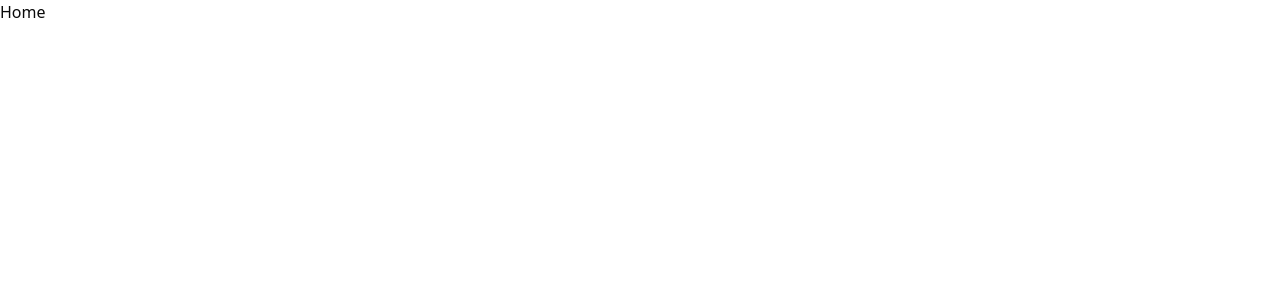
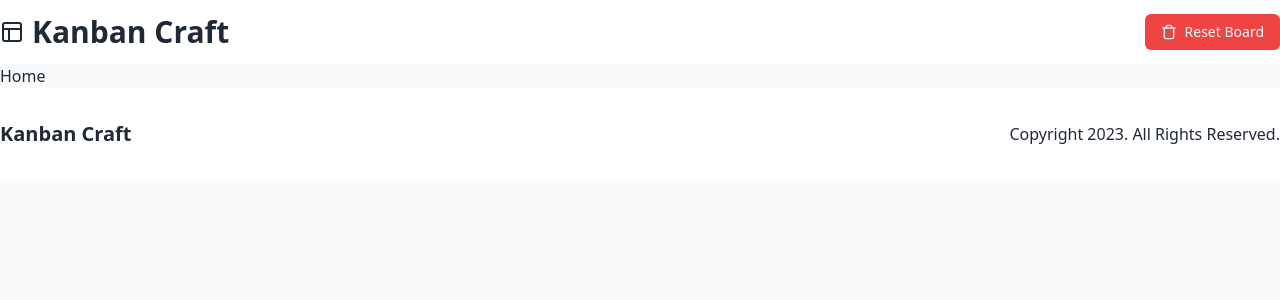
Before and after one commit to kaifayazkhan/kanban-craft, a Next.js app: page / in a window 1280 px wide. Shown: the top 300 px of the page. Built offline with nearby package versions, Linux system fonts and the light colour scheme.

Commit message:
feat: created the basic header and footer

```diff
--- a/src/app/globals.css
+++ b/src/app/globals.css
@@ -4,10 +4,11 @@
 
 @layer base {
   :root {
-    --background: 0 0% 100%;
-    --foreground: 0 0% 3.9%;
-    --card: 0 0% 100%;
-    --card-foreground: 0 0% 3.9%;
+    --background: #f9fafb;
+    --foreground: #1f2937;
+    --secondary-text: #6b7280;
+    --card: #fff;
+    --list: #f3f4f6;
     --popover: 0 0% 100%;
     --popover-foreground: 0 0% 3.9%;
     --primary: 0 0% 9%;
@@ -20,49 +21,17 @@
     --accent-foreground: 0 0% 9%;
     --destructive: 0 84.2% 60.2%;
     --destructive-foreground: 0 0% 98%;
-    --border: 0 0% 89.8%;
+    --border: #f4f4f6;
     --input: 0 0% 89.8%;
     --ring: 0 0% 3.9%;
-    --chart-1: 12 76% 61%;
-    --chart-2: 173 58% 39%;
-    --chart-3: 197 37% 24%;
-    --chart-4: 43 74% 66%;
-    --chart-5: 27 87% 67%;
     --radius: 0.5rem;
-  }
-  .dark {
-    --background: 0 0% 3.9%;
-    --foreground: 0 0% 98%;
-    --card: 0 0% 3.9%;
-    --card-foreground: 0 0% 98%;
-    --popover: 0 0% 3.9%;
-    --popover-foreground: 0 0% 98%;
-    --primary: 0 0% 98%;
-    --primary-foreground: 0 0% 9%;
-    --secondary: 0 0% 14.9%;
-    --secondary-foreground: 0 0% 98%;
-    --muted: 0 0% 14.9%;
-    --muted-foreground: 0 0% 63.9%;
-    --accent: 0 0% 14.9%;
-    --accent-foreground: 0 0% 98%;
-    --destructive: 0 62.8% 30.6%;
-    --destructive-foreground: 0 0% 98%;
-    --border: 0 0% 14.9%;
-    --input: 0 0% 14.9%;
-    --ring: 0 0% 83.1%;
-    --chart-1: 220 70% 50%;
-    --chart-2: 160 60% 45%;
-    --chart-3: 30 80% 55%;
-    --chart-4: 280 65% 60%;
-    --chart-5: 340 75% 55%;
   }
 }
 
+body {
+  background-color: var(--background);
+  color: var(--foreground);
+}
+
 @layer base {
-  * {
-    @apply border-border;
-  }
-  body {
-    @apply bg-background text-foreground;
-  }
 }
--- a/src/app/layout.tsx
+++ b/src/app/layout.tsx
@@ -1,6 +1,8 @@
 import type { Metadata } from 'next';
 import { Geist, Geist_Mono } from 'next/font/google';
 import './globals.css';
+import Header from '@/components/layout/header';
+import Footer from '@/components/layout/footer';
 
 const geistSans = Geist({
   variable: '--font-geist-sans',
@@ -13,7 +15,7 @@ const geistMono = Geist_Mono({
 });
 
 export const metadata: Metadata = {
-  title: 'Next.js Starter Template',
+  title: 'Kanban Craft - A Task management app',
   description: 'Generated by create next app',
 };
 
@@ -24,7 +26,11 @@ export default function RootLayout({
 }>) {
   return (
     <html lang='en'>
-      <body className={`${geistSans.variable} ${geistMono.variable} antialiased`}>{children}</body>
+      <body className={`${geistSans.variable} ${geistMono.variable} antialiased`}>
+        <Header />
+        {children}
+        <Footer />
+      </body>
     </html>
   );
 }
--- /dev/null
+++ b/src/components/layout/footer.tsx
@@ -0,0 +1,14 @@
+import React from 'react';
+
+export default function Footer() {
+  return (
+    <footer className='bg-white py-8'>
+      <div className='container'>
+        <div className='flex items-center justify-between'>
+          <div className='text-xl font-semibold'>Kanban Craft</div>
+          <p>Copyright 2023. All Rights Reserved.</p>
+        </div>
+      </div>
+    </footer>
+  );
+}
--- /dev/null
+++ b/src/components/layout/header.tsx
@@ -0,0 +1,20 @@
+import React from 'react';
+import { Layout, Trash } from 'lucide-react';
+import { Button } from '../ui/button';
+
+export default function Header() {
+  return (
+    <header className='sticky top-0 bg-white'>
+      <div className='container flex h-16 items-center justify-between'>
+        <div className='flex items-center gap-2'>
+          <Layout className='text-3xl' />
+          <div className='text-3xl font-bold'>Kanban Craft</div>
+        </div>
+        <Button variant='destructive'>
+          <Trash />
+          Reset Board
+        </Button>
+      </div>
+    </header>
+  );
+}
--- a/tailwind.config.ts
+++ b/tailwind.config.ts
@@ -10,11 +10,17 @@ export default {
   theme: {
     extend: {
       colors: {
-        background: 'hsl(var(--background))',
-        foreground: 'hsl(var(--foreground))',
+        background: 'var(--background)',
+        foreground: 'var(--foreground)',
         card: {
-          DEFAULT: 'hsl(var(--card))',
-          foreground: 'hsl(var(--card-foreground))',
+          DEFAULT: 'var(--card)',
+        },
+        text: {
+          DEFAULT: 'var(--foreground)',
+          secondary: 'var(--secondary-text)',
+        },
+        list: {
+          DEFAULT: 'var(--list)',
         },
         popover: {
           DEFAULT: 'hsl(var(--popover))',
@@ -43,20 +49,16 @@ export default {
         border: 'hsl(var(--border))',
         input: 'hsl(var(--input))',
         ring: 'hsl(var(--ring))',
-        chart: {
-          '1': 'hsl(var(--chart-1))',
-          '2': 'hsl(var(--chart-2))',
-          '3': 'hsl(var(--chart-3))',
-          '4': 'hsl(var(--chart-4))',
-          '5': 'hsl(var(--chart-5))',
-        },
       },
       borderRadius: {
         lg: 'var(--radius)',
         md: 'calc(var(--radius) - 2px)',
         sm: 'calc(var(--radius) - 4px)',
       },
+      container: {
+        center: true,
+      },
     },
   },
-  plugins: [require('tailwindcss-animate')],
+  plugins: [require('tailwindcss-animate'), require('@tailwindcss/typography')],
 } satisfies Config;
```
